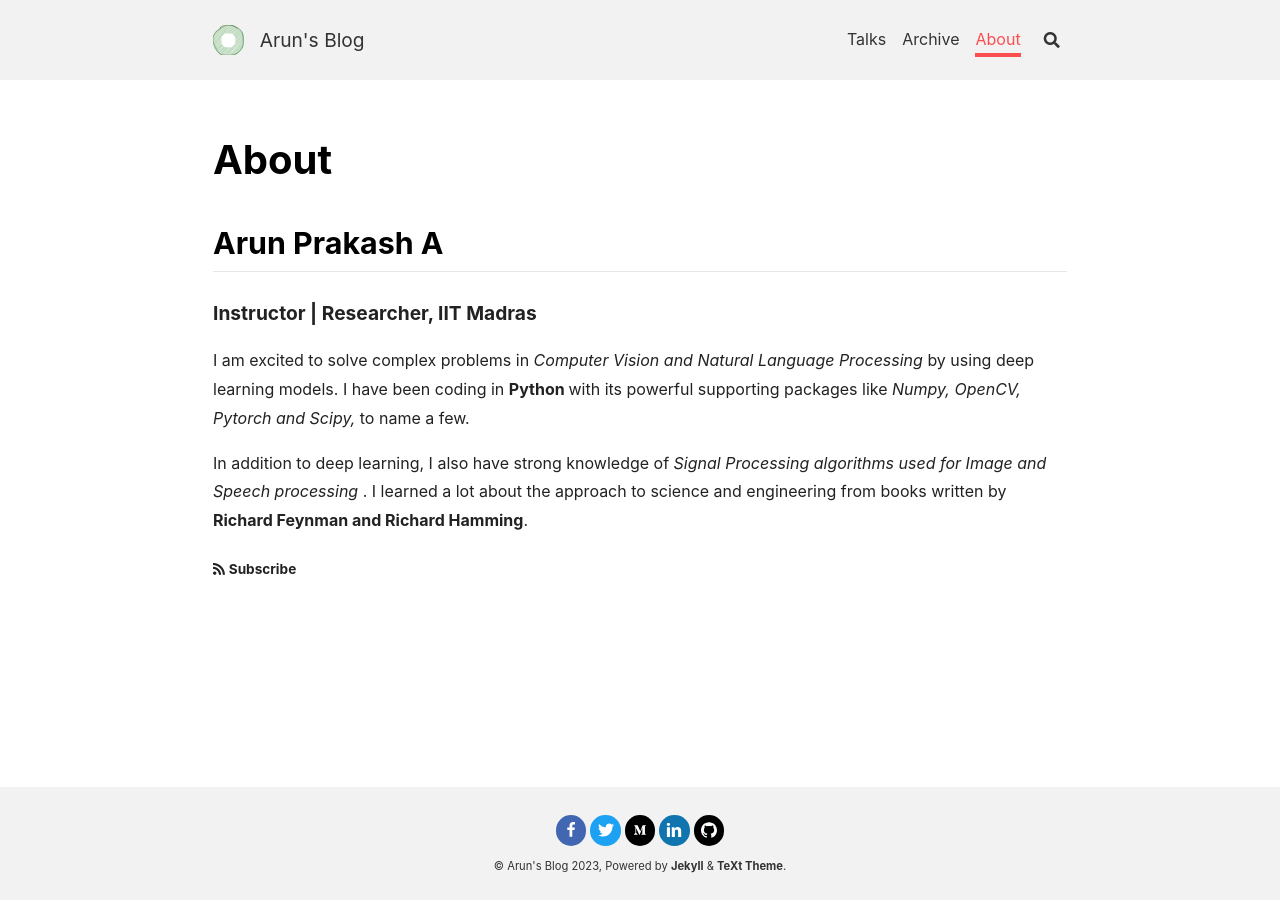
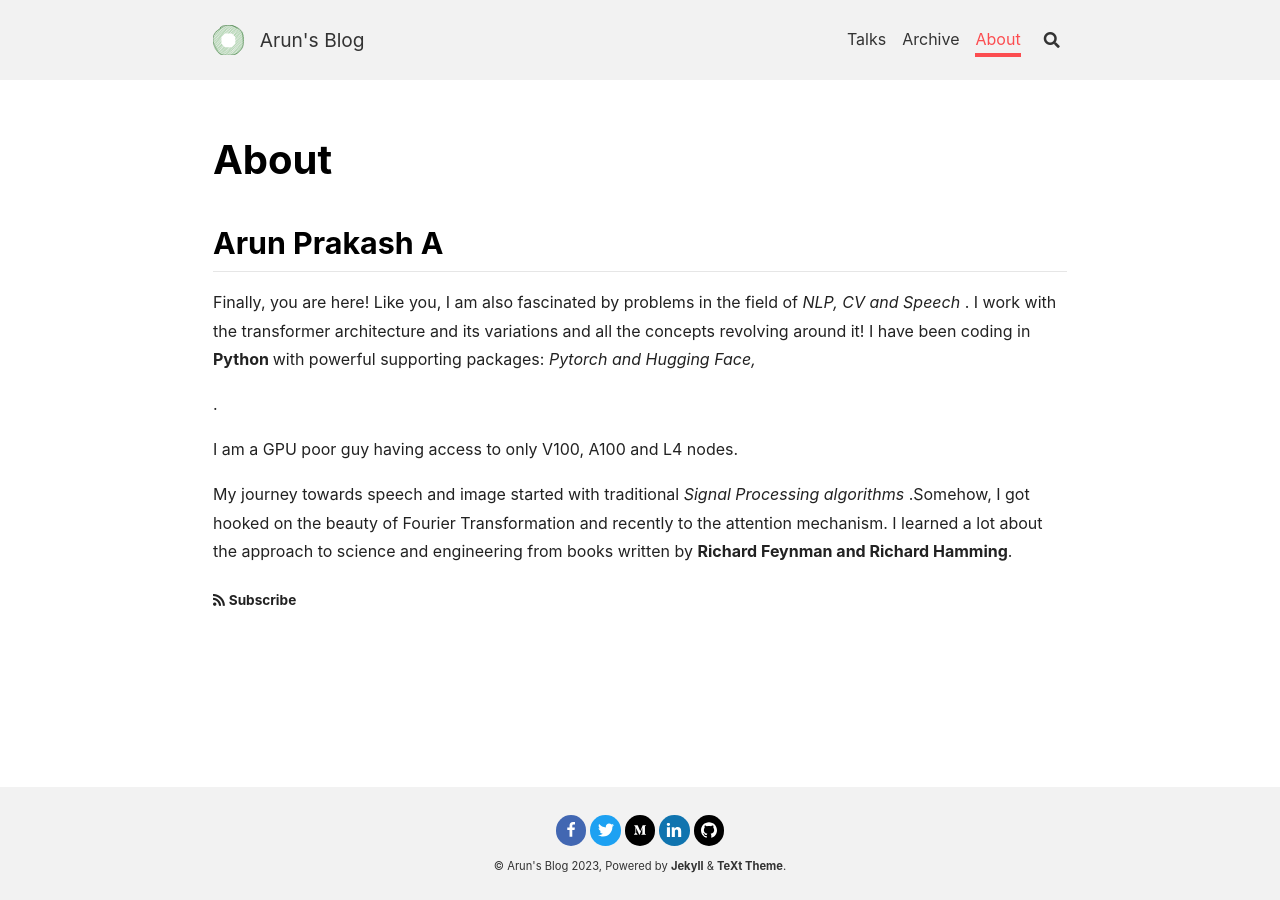
Before and after one commit to Arunprakash-A/Arunprakash-a.github.io, a Jekyll site: the page built from about.md, in a window 1280 px wide. Built offline with Jekyll 4.4.1, drawn with Linux system fonts in a browser that asks for light colours; nearby versions of some CDN libraries.

Commit message:
add article

```diff
--- a/about.md
+++ b/about.md
@@ -27,6 +27,14 @@ key: page-about
 ---
 
 <h2>Arun Prakash A</h2>
-<h4>Instructor | Researcher, IIT Madras</h4>
-<P> I am excited to solve complex problems in <em> Computer Vision and Natural Language Processing </em>  by using deep learning models. I have been coding in <strong> Python </strong> with its powerful supporting packages like <em> Numpy, OpenCV, Pytorch and Scipy,</em> to name a few. </P>
-<p> In addition to deep learning, I also have strong knowledge of <em> Signal Processing algorithms used for Image and Speech processing </em>. I learned a lot about the approach to science and engineering from books written by <strong> Richard Feynman and Richard Hamming</strong>.   </p>
+
+<!-- ![Image](https://drive.google.com/uc?export=view&id=1EqijJwh-eOJtBkHT0bQiJ0alVMMXpLua "ARUN"){:.circle width="136px" height="128px"} -->
+
+<!-- ![Image](https://lh3.googleusercontent.com/d/1EqijJwh-eOJtBkHT0bQiJ0alVMMXpLua "ARUN"){:.circle width="136px" height="128px"} -->
+
+
+<P> Finally, you are here! Like you, I am also fascinated by problems in the field of<em> NLP, CV and Speech </em>. I work with the transformer architecture and its variations and all the concepts revolving around it! I have been coding in <strong> Python </strong> with powerful supporting packages: <em> Pytorch and Hugging Face,</em> </P>.
+
+I am a GPU poor guy having access to only V100, A100 and L4 nodes.
+
+<p> My journey towards speech and image started with traditional<em> Signal Processing algorithms </em>.Somehow, I got hooked on the beauty of Fourier Transformation and recently to the attention mechanism. I learned a lot about the approach to science and engineering from books written by <strong> Richard Feynman and Richard Hamming</strong>.   </p>
```
Also changed, not shown: _posts/2024-06-15-Intro-to-LLM-course.md (added, +20 -0 lines).
